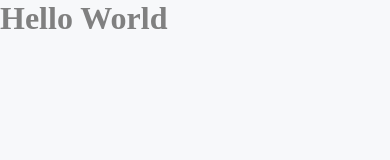
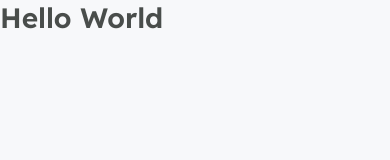
Before and after one commit to lucasfomaniero/nlw5-podcastr, a Next.js app: page / in a window 390 px wide. Shown: the top 160 px of the page. Built offline with nearby package versions, Linux system fonts and the light colour scheme.

Commit message:
Created global style

```diff
--- /dev/null
+++ b/src/pages/_document.tsx
@@ -0,0 +1,18 @@
+import Document, {Html, Head, Main, NextScript} from 'next/document';
+
+export default class MyDocument extends Document {
+    render(){
+        return(
+            <Html>
+                <Head>
+                    <link rel="preconnect" href="https://fonts.gstatic.com" />
+                    <link href="https://fonts.googleapis.com/css2?family=Inter&family=Lexend:wght@500;600&display=swap" rel="stylesheet"/>
+                </Head>
+                <body>
+                    <Main />
+                    <NextScript />
+                </body>
+            </Html>
+        )
+    }
+}
--- a/src/styles/global.scss
+++ b/src/styles/global.scss
@@ -3,6 +3,19 @@
     padding: 0;
     box-sizing: border-box;
 }
+
+@media(max-width: 1080px) {
+    html {
+        font-size: 93.75%;
+    }
+}
+
+@media(max-width: 720px) {
+    html {
+        font-size: 87.5%;
+    }
+}
+
 :root {
     --white: #FFF;
     --gray-50: #F7F8FA;
@@ -22,9 +35,15 @@
     background: var(--gray-50)
 }
 
-body, input, textarea {
-    font: 500 1rem;
+body, input, textarea, button {
+    font: 500 1rem Inter, sans-serif;
     color: var(--gray-500)
+}
+
+h1, h2, h3, h4, h5, h6 {
+    font-weight: 600;
+    font-family: Lexend, sans-serif;
+    color: var(--gray-800)
 }
 
 h1 {
```
